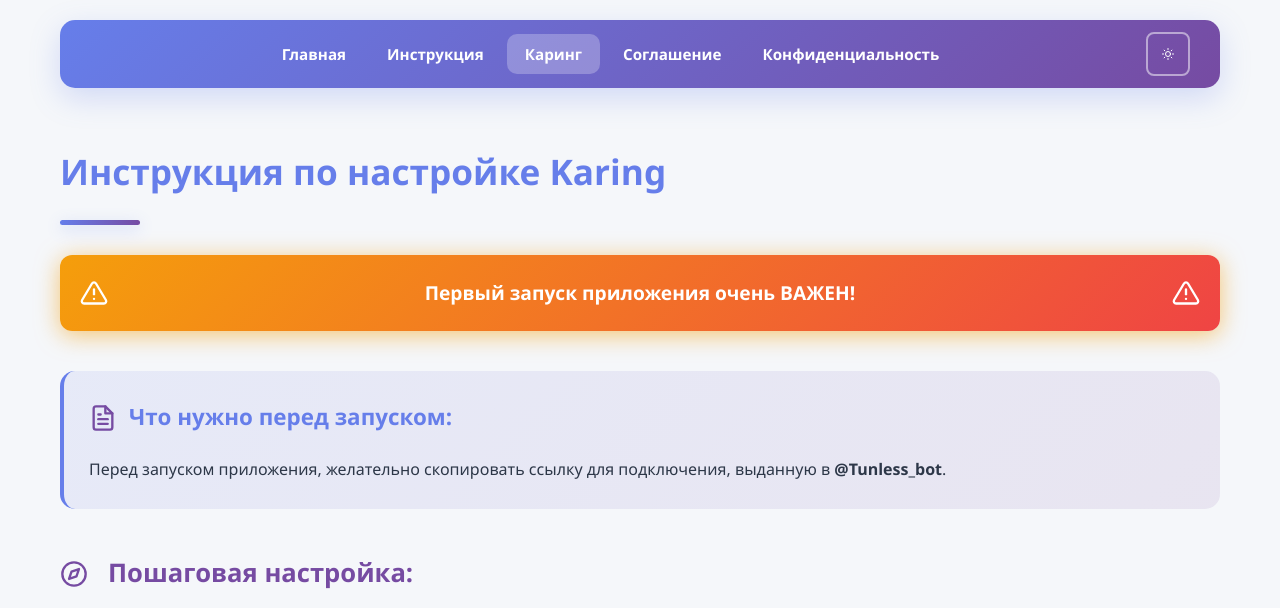
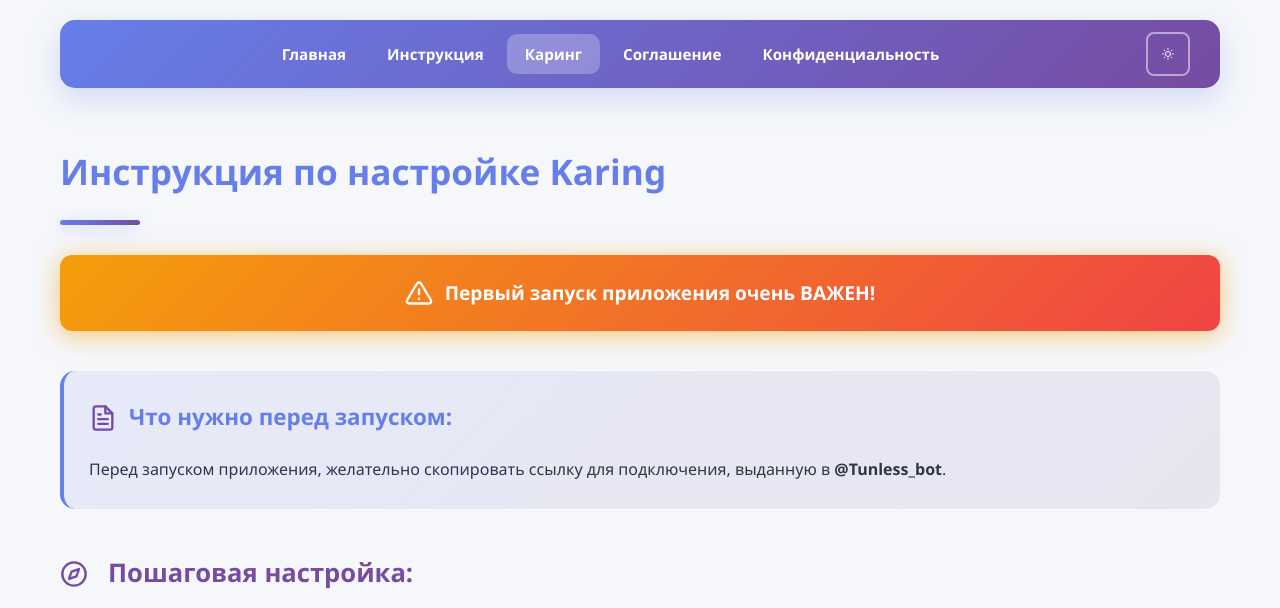
Before and after one commit to Michael-K-cloud/Tunless_Modern, a Jekyll site: the page built from karing.md, in a window 1280 px wide. Shown: the top 608 px of the page. Built offline with Jekyll 4.4.1, drawn with Linux system fonts in a browser that asks for light colours; grey boxes are pictures that could not be loaded.

Commit message:
Update karing.md

```diff
--- a/karing.md
+++ b/karing.md
@@ -203,19 +199,13 @@ body.dark-mode .content h3 svg {
 }
 </style>
 
-<!-- Warning Box с иконками по краям -->
 <div class="warning-box">
   <svg viewBox="0 0 24 24">
     <path d="M10.29 3.86L1.82 18a2 2 0 0 0 1.71 3h16.94a2 2 0 0 0 1.71-3L13.71 3.86a2 2 0 0 0-3.42 0z"></path>
     <line x1="12" y1="9" x2="12" y2="13"></line>
     <line x1="12" y1="17" x2="12.01" y2="17"></line>
   </svg>
-  <span>Первый запуск приложения очень ВАЖЕН!</span>
-  <svg viewBox="0 0 24 24">
-    <path d="M10.29 3.86L1.82 18a2 2 0 0 0 1.71 3h16.94a2 2 0 0 0 1.71-3L13.71 3.86a2 2 0 0 0-3.42 0z"></path>
-    <line x1="12" y1="9" x2="12" y2="13"></line>
-    <line x1="12" y1="17" x2="12.01" y2="17"></line>
-  </svg>
+  Первый запуск приложения очень ВАЖЕН!
 </div>
 
 <div class="step-section">
```
Also changed, not shown: other parts of karing.md (+0 -4 lines).
